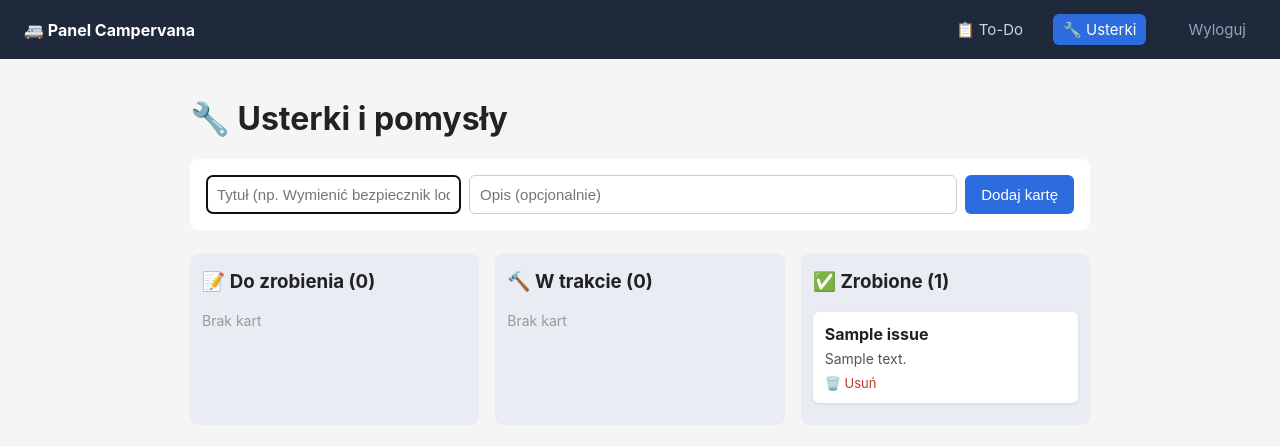
After one commit to bartlomiejsurma/todoproject, a Flask app: page /issues in a window 1280 px wide. The commit adds this page. Shown: the top 446 px of the page. Run offline with Flask 3, Linux system fonts and the light colour scheme; the visitor is signed in with stand-in values (Sample User, id 1); tables that the repository leaves empty hold one stand-in row (values such as "Sample post").

Commit message:
Dodaj moduł usterek/pomysłów

```diff
--- a/app/app.py
+++ b/app/app.py
@@ -56,7 +56,7 @@ def logout():
 @login_required
 def index():
     tasks = db.get_all_tasks()
-    return render_template("index.html", tasks=tasks)
+    return render_template("index.html", tasks=tasks, active_page="todo")
 
 
 @app.route("/add", methods=["POST"])
@@ -82,6 +82,42 @@ def delete_task(task_id):
     return redirect(url_for("index"))
 
 
+@app.route("/issues")
+@login_required
+def issues():
+    all_issues = db.get_all_issues()
+    columns = {
+        "todo": [i for i in all_issues if i["status"] == "todo"],
+        "doing": [i for i in all_issues if i["status"] == "doing"],
+        "done": [i for i in all_issues if i["status"] == "done"],
+    }
+    return render_template("issues.html", columns=columns, active_page="issues")
+
+
+@app.route("/issues/add", methods=["POST"])
+@login_required
+def add_issue():
+    title = request.form.get("title", "").strip()
+    description = request.form.get("description", "").strip()
+    if title:
+        db.add_issue(title, description)
+    return redirect(url_for("issues"))
+
+
+@app.route("/issues/advance/<int:issue_id>")
+@login_required
+def advance_issue(issue_id):
+    db.advance_issue(issue_id)
+    return redirect(url_for("issues"))
+
+
+@app.route("/issues/delete/<int:issue_id>")
+@login_required
+def delete_issue(issue_id):
+    db.delete_issue(issue_id)
+    return redirect(url_for("issues"))
+
+
 if __name__ == "__main__":
     # debug=True przydaje się przy nauce - pokazuje błędy w przeglądarce
     app.run(debug=True, port=5000)
--- a/app/db.py
+++ b/app/db.py
@@ -31,6 +31,15 @@ def init_db():
             id INTEGER PRIMARY KEY AUTOINCREMENT,
             text TEXT NOT NULL,
             done INTEGER NOT NULL DEFAULT 0,
+            created_at TEXT DEFAULT CURRENT_TIMESTAMP
+        )
+    """)
+    conn.execute("""
+        CREATE TABLE IF NOT EXISTS issues (
+            id INTEGER PRIMARY KEY AUTOINCREMENT,
+            title TEXT NOT NULL,
+            description TEXT DEFAULT '',
+            status TEXT NOT NULL DEFAULT 'todo',
             created_at TEXT DEFAULT CURRENT_TIMESTAMP
         )
     """)
@@ -68,3 +77,46 @@ def delete_task(task_id):
     conn.execute("DELETE FROM tasks WHERE id = ?", (task_id,))
     conn.commit()
     conn.close()
+
+
+# --- Funkcje do obsługi usterek/pomysłów (issues) ---
+
+# Kolejność statusów - używana do przycisku "przenieś dalej"
+ISSUE_STATUSES = ["todo", "doing", "done"]
+
+
+def get_all_issues():
+    conn = get_connection()
+    rows = conn.execute("SELECT * FROM issues ORDER BY id DESC").fetchall()
+    conn.close()
+    return rows
+
+
+def add_issue(title, description=""):
+    conn = get_connection()
+    conn.execute(
+        "INSERT INTO issues (title, description, status) VALUES (?, ?, 'todo')",
+        (title, description),
+    )
+    conn.commit()
+    conn.close()
+
+
+def advance_issue(issue_id):
+    """Przesuwa kartę do następnego statusu (todo -> doing -> done)."""
+    conn = get_connection()
+    row = conn.execute("SELECT status FROM issues WHERE id = ?", (issue_id,)).fetchone()
+    if row:
+        current_index = ISSUE_STATUSES.index(row["status"])
+        if current_index < len(ISSUE_STATUSES) - 1:
+            new_status = ISSUE_STATUSES[current_index + 1]
+            conn.execute("UPDATE issues SET status = ? WHERE id = ?", (new_status, issue_id))
+            conn.commit()
+    conn.close()
+
+
+def delete_issue(issue_id):
+    conn = get_connection()
+    conn.execute("DELETE FROM issues WHERE id = ?", (issue_id,))
+    conn.commit()
+    conn.close()
--- /dev/null
+++ b/app/templates/base.html
@@ -0,0 +1,70 @@
+<!DOCTYPE html>
+<html lang="pl">
+<head>
+    <meta charset="UTF-8">
+    <title>{% block title %}Panel Campervana{% endblock %}</title>
+    <style>
+        body {
+            font-family: -apple-system, Arial, sans-serif;
+            margin: 0;
+            background: #f5f5f5;
+            color: #222;
+        }
+        nav {
+            background: #1e293b;
+            padding: 14px 24px;
+            display: flex;
+            align-items: center;
+            gap: 20px;
+        }
+        nav .brand {
+            color: white;
+            font-weight: bold;
+            margin-right: auto;
+        }
+        nav a {
+            color: #cbd5e1;
+            text-decoration: none;
+            font-size: 15px;
+            padding: 6px 10px;
+            border-radius: 6px;
+        }
+        nav a:hover {
+            background: #334155;
+            color: white;
+        }
+        nav a.active {
+            background: #2d6cdf;
+            color: white;
+        }
+        .container {
+            max-width: 900px;
+            margin: 40px auto;
+            padding: 0 20px;
+        }
+        button, .btn {
+            padding: 10px 16px;
+            font-size: 15px;
+            border: none;
+            border-radius: 6px;
+            background: #2d6cdf;
+            color: white;
+            cursor: pointer;
+        }
+        button:hover, .btn:hover {
+            background: #1e56c0;
+        }
+    </style>
+</head>
+<body>
+    <nav>
+        <span class="brand">🚐 Panel Campervana</span>
+        <a href="/" class="{{ 'active' if active_page == 'todo' else '' }}">📋 To-Do</a>
+        <a href="/issues" class="{{ 'active' if active_page == 'issues' else '' }}">🔧 Usterki</a>
+        <a href="/logout" style="margin-left: 12px; color: #94a3b8;">Wyloguj</a>
+    </nav>
+    <div class="container">
+        {% block content %}{% endblock %}
+    </div>
+</body>
+</html>
--- /dev/null
+++ b/app/templates/issues.html
@@ -0,0 +1,38 @@
+{% extends "base.html" %}
+{% block title %}Usterki{% endblock %}
+{% block content %}
+    <h1>🔧 Usterki i pomysły</h1>
+
+    <form action="/issues/add" method="post" style="display:flex; flex-wrap:wrap; gap:8px; margin-bottom:24px; background:white; padding:16px; border-radius:8px;">
+        <input type="text" name="title" placeholder="Tytuł (np. Wymienić bezpiecznik lodówki)" autofocus
+               style="flex:1; min-width:200px; padding:10px; font-size:15px; border:1px solid #ccc; border-radius:6px;">
+        <input type="text" name="description" placeholder="Opis (opcjonalnie)"
+               style="flex:2; min-width:200px; padding:10px; font-size:15px; border:1px solid #ccc; border-radius:6px;">
+        <button type="submit">Dodaj kartę</button>
+    </form>
+
+    <div style="display:grid; grid-template-columns: repeat(3, 1fr); gap:16px;">
+        {% set column_titles = {'todo': '📝 Do zrobienia', 'doing': '🔨 W trakcie', 'done': '✅ Zrobione'} %}
+        {% for status in ['todo', 'doing', 'done'] %}
+        <div style="background:#e9edf3; border-radius:8px; padding:12px;">
+            <h3 style="margin-top:4px;">{{ column_titles[status] }} ({{ columns[status]|length }})</h3>
+            {% for issue in columns[status] %}
+            <div style="background:white; border-radius:6px; padding:12px; margin-bottom:10px; box-shadow:0 1px 3px rgba(0,0,0,0.1);">
+                <strong>{{ issue.title }}</strong>
+                {% if issue.description %}
+                <p style="margin:6px 0; font-size:14px; color:#555;">{{ issue.description }}</p>
+                {% endif %}
+                <div style="margin-top:8px; display:flex; gap:10px;">
+                    {% if status != 'done' %}
+                    <a href="/issues/advance/{{ issue.id }}" style="font-size:13px; text-decoration:none; color:#2d6cdf;">➡️ Dalej</a>
+                    {% endif %}
+                    <a href="/issues/delete/{{ issue.id }}" style="font-size:13px; text-decoration:none; color:#c0392b;">🗑️ Usuń</a>
+                </div>
+            </div>
+            {% else %}
+            <p style="color:#999; font-size:14px;">Brak kart</p>
+            {% endfor %}
+        </div>
+        {% endfor %}
+    </div>
+{% endblock %}
```
Also changed, not shown: app/templates/index.html (+14 -84 lines), app/camper.db (added).
